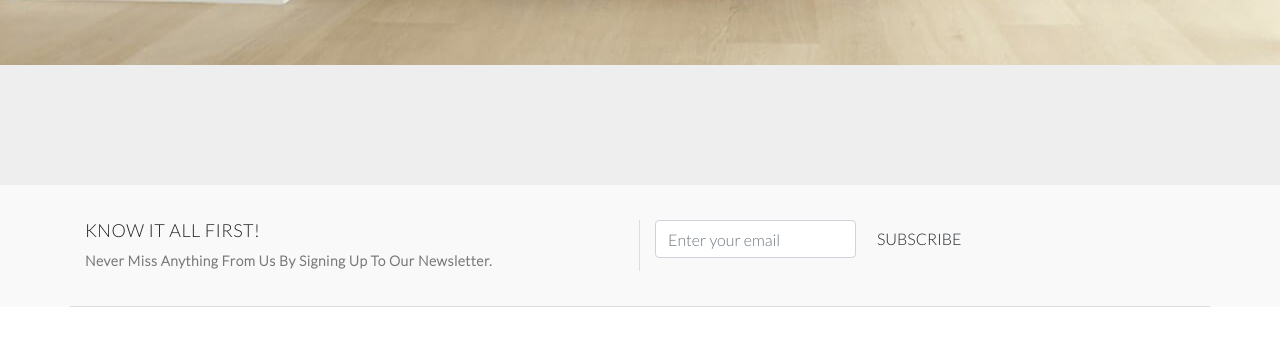
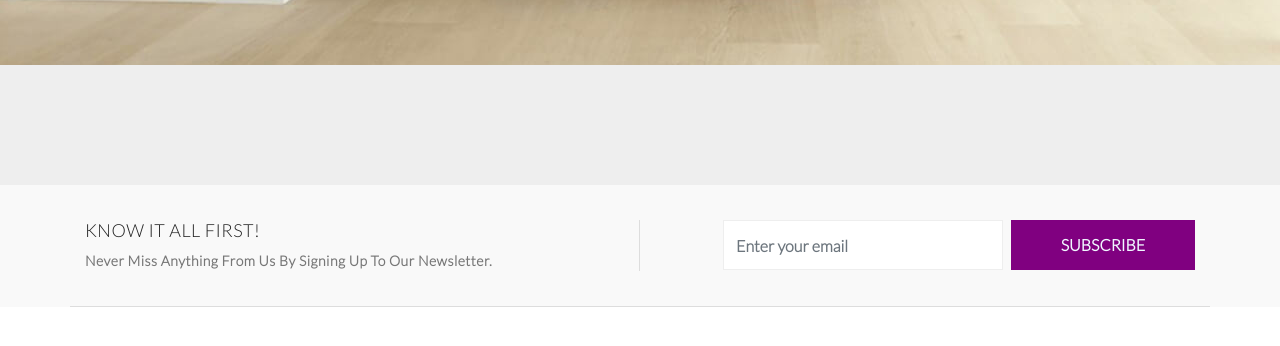
Before and after one commit to shahrukh-1385/CalmWalk, a plain HTML site: page index.html in a window 1280 px wide. Shown: the part 2274-2620 px from the top of the page. Drawn offline with nearby package versions, Linux system fonts and the light colour scheme; a web font is replaced by a local one.

Commit message:
Update style.css

```diff
--- a/style.css
+++ b/style.css
@@ -139,3 +139,24 @@ ul{
     letter-spacing: .5em;
     line-height: 1.3em;
 }
+.form-inline{
+    float: right !important;
+}
+.btn-outlinefa-border-info{
+    border: 1px solid #800080 !important;
+    background-color: #800080 !important;
+    color: aliceblue !important;
+    font-weight: bold !important;
+    border-radius: 0px !important;
+    height: 50px !important;
+    width: 23vh !important;
+    background-color: rgb(255, 255, 255);
+}
+.form-control{
+    border: 1px solid #eee !important;
+    border-radius: 0px !important;
+    color: #777 !important;
+    font-weight: 600 !important;
+    height: 50px !important;
+    width: 35vh !important;
+}
```
